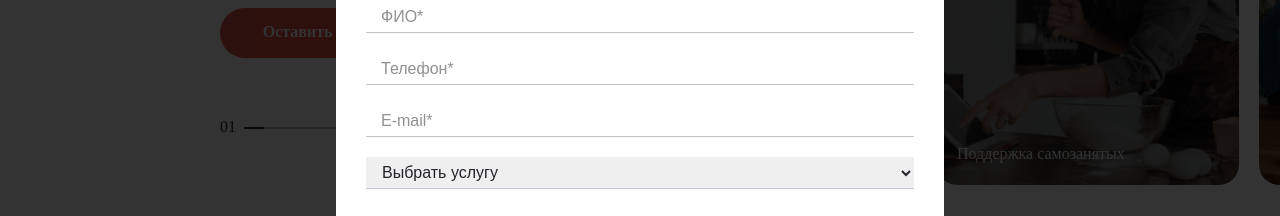
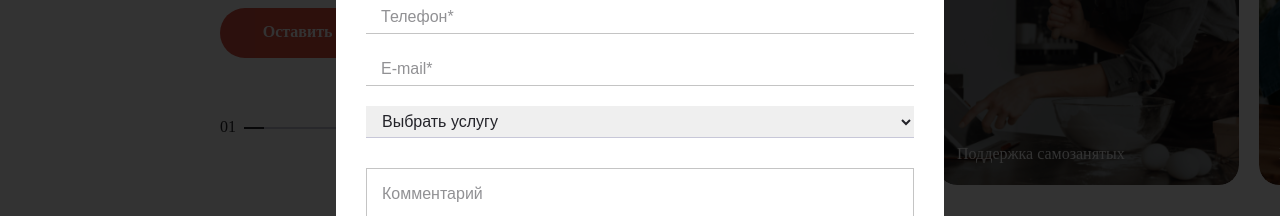
Before and after one commit to GHJKer/business-support, a website built with Vite: page index.html in a window 1280 px wide. Both pictures are taken after a click on the button "Оставить заявку". Shown: the part 270-486 px from the top of the page. Built offline with nearby package versions, Linux system fonts and the light colour scheme; a web font is replaced by a local one.

Commit message:
added modal scroll

```diff
--- a/index.html
+++ b/index.html
@@ -101,7 +101,7 @@
                 />
                 <div class="info__slide-text-group">
                   <span>Школа молодого предпринимателя — Бизнес молодых</span>
-                  <div class="affiche__control-right">
+                  <div class="info__about-group">
                     <span class="affiche__more">Подробнее</span>
                     <img
                       class="info__slide-arrow"
@@ -191,7 +191,7 @@
                 alt="arrow"
               />
               <img
-                id="next-event"
+                id="prev-event"
                 class="calendar-affiche__arrow-mobile calendar-affiche__arrow-mobile--left"
                 src="/svg/arrow-mobile.svg"
                 alt="arrow"
@@ -222,6 +222,7 @@
             </div>
           </div>
         </div>
+        <div id="modal-fader" class="modal-fader">
           <div id="modal" class="modal-window">
             <img
               id="modal-close"
@@ -262,7 +263,9 @@
                 placeholder="E-mail*"
               />
               <select class="modal-window__select" placeholder="blabla">
-              <option class="modal-window__first-option">Выбрать услугу</option>
+                <option class="modal-window__first-option">
+                  Выбрать услугу
+                </option>
                 <option>Услуга 1</option>
                 <option>Услуга 2</option>
                 <option>Услуга 3</option>
@@ -284,10 +287,10 @@
                 checked
               />
               <p class="modal-window__agreement">
-              Я даю свое согласие Фонду развития бизнеса Краснодарского края на
-              обработку моих персональных данных, в соответствии с Федеральным
-              законом от 27.07.2006 года №152-ФЗ «О персональных данных», на
-              условиях и для целей, определенных
+                Я даю свое согласие Фонду развития бизнеса Краснодарского края
+                на обработку моих персональных данных, в соответствии с
+                Федеральным законом от 27.07.2006 года №152-ФЗ «О персональных
+                данных», на условиях и для целей, определенных
                 <span class="modal-window__confidential"
                   >Политикой конфиденциальности</span
                 >
@@ -297,7 +300,7 @@
               Оставить заявку
             </button>
           </div>
-        <div id="modal-fader" class="modal-fader"></div>
+        </div>
       </div>
     </div>
     <script type="module" src="/main.js"></script>
--- a/scripts/modal.js
+++ b/scripts/modal.js
@@ -68,7 +68,8 @@ export function createModal() {
     checkInput();
   });
 
-  modalFader.addEventListener("click", function () {
+  modalFader.addEventListener("click", function (e) {
+    if (e.target.closest("#modal")) return;
     toggleModal();
   });
 
--- a/styles/components/_info.scss
+++ b/styles/components/_info.scss
@@ -294,6 +294,11 @@
     }
   }
 
+  &__about-group {
+    display: flex;
+    gap: 15px;
+  }
+
   // 358 X 415 | 302 X 350 | 240 X 278 | 245 X 257
   &__img,
   &__img-big {
--- a/styles/components/_modal-fader.scss
+++ b/styles/components/_modal-fader.scss
@@ -8,4 +8,6 @@
   width: 100%;
   z-index: 99998;
   background: rgba(0, 0, 0, 0.8);
+  overflow: auto;
+  padding-bottom: 20%;
 }
--- a/styles/components/_modal-window.scss
+++ b/styles/components/_modal-window.scss
@@ -1,6 +1,6 @@
 .modal-window {
   display: none;
-  position: fixed;
+  position: relative;
   left: 50%;
   transform: translateX(-50%);
   z-index: 99999;
```
Also changed, not shown: 1 other file. Lines whose indentation alone changed are shown as unchanged.
